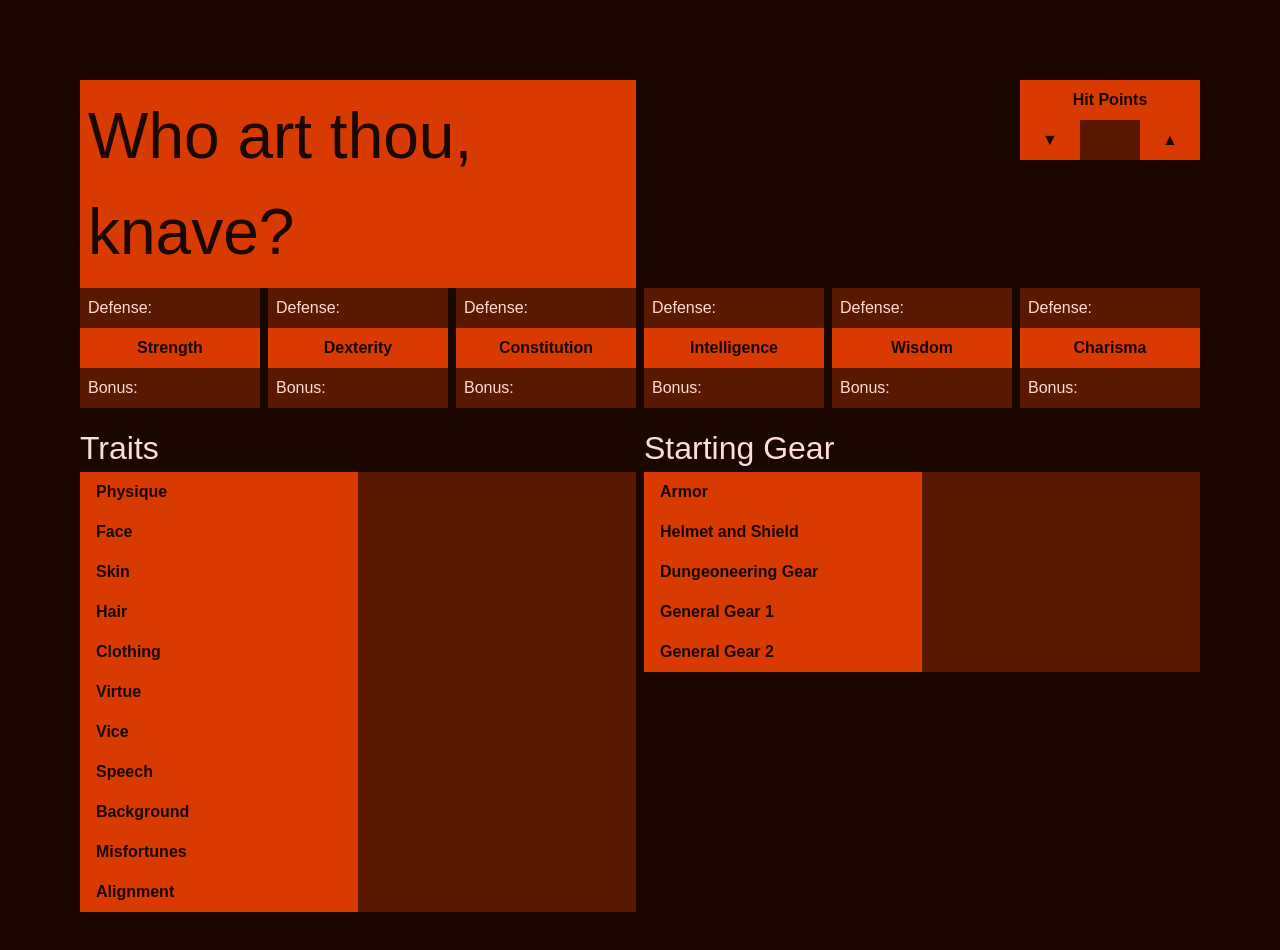
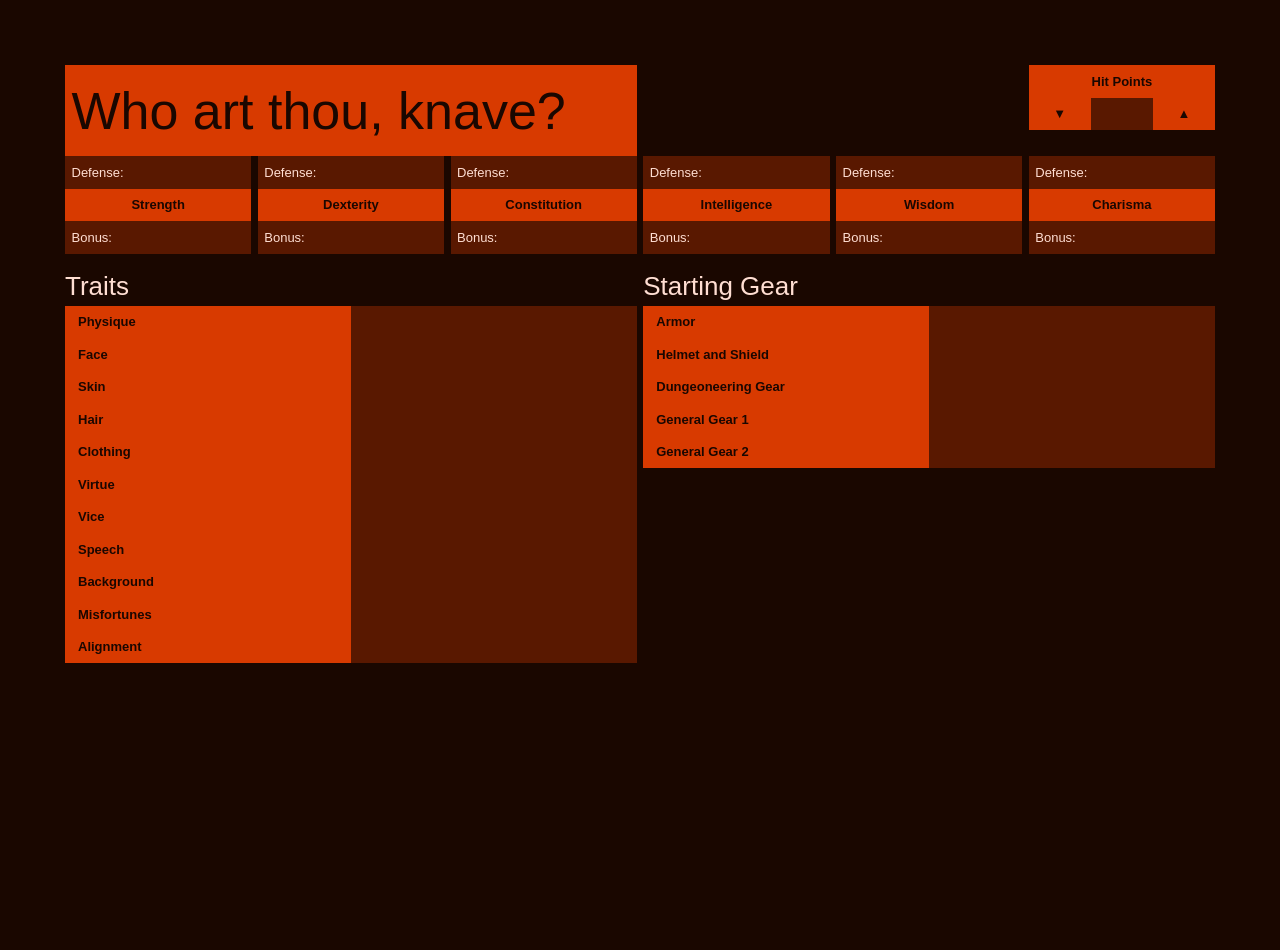
Before and after one commit to conormendenhall/knave-generator, a Next.js app: page / in a window 1280 px wide. Shown: the top 950 px of the page. After the commit the page ends 800 px from the top, so only its background shows below. Built offline with nearby package versions, Linux system fonts and the light colour scheme; a web font is replaced by a local one.

Commit message:
style tweaks

```diff
--- a/app/globals.css
+++ b/app/globals.css
@@ -9,6 +9,7 @@
   --foreground: rgb(255, 222, 210);
   --primary-a: rgb(216, 58, 0);
   --primary-b: rgb(255, 68, 0);
+  font-size: small;
 }
 
 .color-mid {
--- a/app/page.tsx
+++ b/app/page.tsx
@@ -58,11 +58,10 @@ export default function Home() {
   const [generalGear2, setGeneralGear2] = useState<string | null>(null);
 
   return (
-    <div className="min-h-screen items-center p-[5rem]">
-      <div className="grid-col grid grid-cols-6 items-center gap-2">
+    <div className="min-h-screen items-center md:p-20">
+      <div className="grid-col grid grid-cols-2 lg:grid-cols-6 items-center gap-2">
         <button
-          id="nameButton"
-          className={`${jacquard.className} col-span-3 p-2 text-left text-[4rem]`}
+          className={`${jacquard.className} col-span-2 lg:col-span-3 p-2 text-left text-[2rem] lg:text-[4rem]`}
           onClick={() => {
             setName(generateName());
             setStrength(lowestOf3d6());
@@ -94,7 +93,7 @@ export default function Home() {
         >
           Who art thou, knave?
         </button>
-        <p className="col-span-2 m-4 text-[3rem]">{name}</p>
+        <p className="lg:col-span-2 m-4 text-[2rem] lg:text-[3rem]">{name}</p>
         <div className="color-mid grid grid-cols-3 self-start">
           <button
             onClick={() => {
@@ -131,7 +130,7 @@ export default function Home() {
       </div>
       <div
         id="abilities"
-        className="grid grid-flow-row grid-cols-6 items-center gap-2"
+        className="grid grid-flow-row grid-cols-3 lg:grid-cols-6 items-center gap-2"
       >
         <div>
           <p className="m-2">Defense: {strength && strength + 10}</p>
@@ -194,7 +193,7 @@ export default function Home() {
           <p className="m-2">Bonus: {charisma && `+${charisma}`}</p>
         </div>
       </div>
-      <section className="grid grid-cols-2 gap-2">
+      <div id="attributes" className="grid grid-cols-1 gap-2 lg:grid-cols-2">
         <section>
           <h2>Traits</h2>
           <div className="color-mid flex">
@@ -345,7 +344,7 @@ export default function Home() {
             <p className="grow px-4 py-2">{generalGear2}</p>
           </div>
         </section>
-      </section>
+      </div>
     </div>
   );
 }
```
